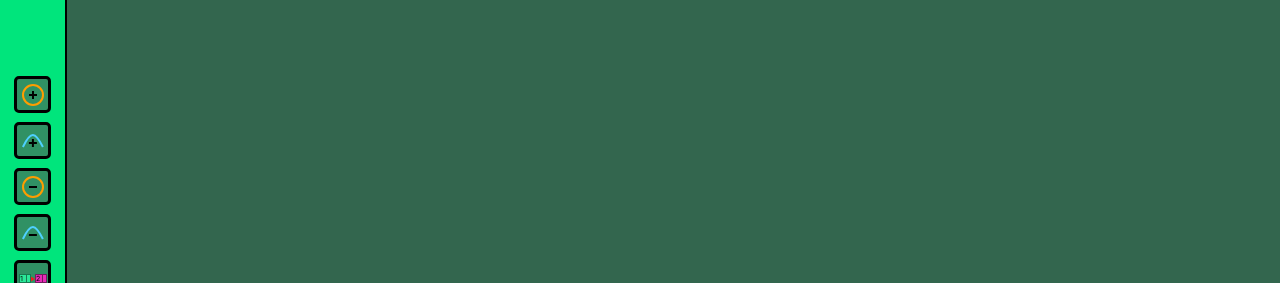
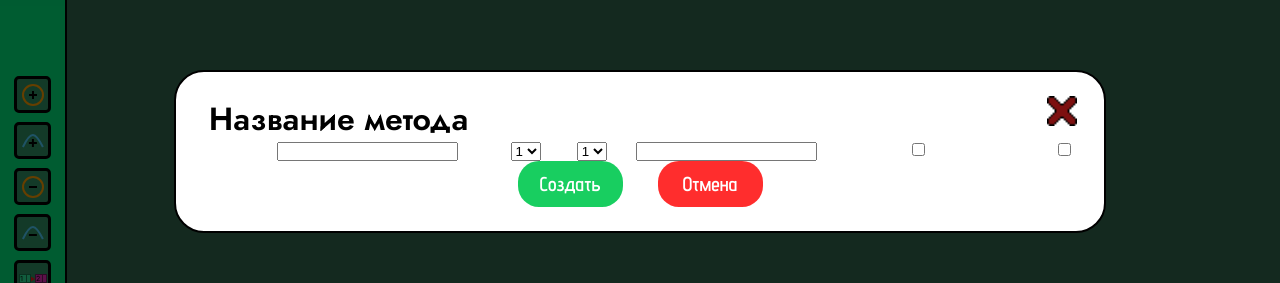
Before and after one commit to zendrolya/graph-explorer, a React (Vite) app: page / in a window 1280 px wide. Shown: the part 249-532 px from the top of the page. Built offline with nearby package versions, Linux system fonts and the light colour scheme.

Commit message:
Dialog created

```diff
--- a/src/components/Dialog/Dialog.jsx
+++ b/src/components/Dialog/Dialog.jsx
@@ -1,5 +1,46 @@
 import styles from "./Dialog.module.css";
 
-function Dialog() {}
+function Dialog({
+  text = "Текст",
+  title = "Название метода",
+  true_text = "Создать",
+  false_text = "Отмена",
+  onClose,
+}) {
+  return (
+    <div className={styles.overlay} onClick={onClose}>
+      <div className={styles.popup} onClick={(e) => e.stopPropagation()}>
+        <button className={styles.close_button} onClick={onClose}>
+          <img src="/icons/close.svg" draggable="false" alt="Закрыть" />
+        </button>
+        <h2 className={styles.title}>{title}</h2>
+        <form className={styles.form}>
+          <div className={styles.input}>
+            <label for="name">Название:</label>
+            <input type="text" id="name" />
+            <label for="from">Откуда:</label>
+            <select id="from">
+              <option value="1">1</option>
+            </select>
+            <label for="to">Куда:</label>
+            <select id="to">
+              <option value="1">1</option>
+            </select>
+            <label for="weight">Вес:</label>
+            <input type="text" id="weight" />
+            <label for="weighted">Взвешенный?</label>
+            <input type="checkbox" id="weight" />
+            <label for="directed">Ориентированный?</label>
+            <input type="checkbox" id="directed" />
+          </div>
+          <div className={styles.buttons}>
+            <button className={styles.ok_button}>{true_text}</button>
+            <button className={styles.cancel_button}>{false_text}</button>
+          </div>
+        </form>
+      </div>
+    </div>
+  );
+}
 
 export default Dialog;
--- a/src/components/Dialog/Dialog.module.css
+++ b/src/components/Dialog/Dialog.module.css
@@ -0,0 +1,76 @@
+.overlay {
+  position: fixed;
+  top: 0;
+  left: 0;
+  right: 0;
+  bottom: 0;
+  background: rgba(0, 0, 0, 0.6);
+  display: flex;
+  justify-content: center;
+  align-items: center;
+  z-index: 1000;
+}
+
+.popup {
+  display: flex;
+  flex-direction: column;
+  min-width: 502px;
+  position: relative;
+  padding: 24px 33px;
+  background: #fff;
+  border: 2px solid #000;
+  border-radius: 30px;
+}
+
+.close_button {
+  position: absolute;
+  top: 24px;
+  right: 27px;
+  background: none;
+  border: none;
+  cursor: pointer;
+}
+
+.buttons {
+  display: flex;
+  justify-content: center;
+  gap: 35px;
+}
+
+.ok_button {
+  width: 105px;
+  padding: 11px 12px;
+  background-color: #18ce60;
+  border: none;
+  border-radius: 21px;
+  cursor: pointer;
+  font-family: "Advent Pro", sans-serif;
+  font-size: 20px;
+  color: #fff;
+}
+
+.cancel_button {
+  width: 105px;
+  padding: 11px 12px;
+  background-color: #ff2d2d;
+  border: none;
+  border-radius: 21px;
+  cursor: pointer;
+  font-family: "Advent Pro", sans-serif;
+  font-size: 20px;
+  color: #fff;
+}
+
+.title {
+  font-family: "Jost", sans-serif;
+  font-size: 32px;
+  font-weight: normal;
+  color: #000;
+}
+
+.text {
+  padding: 15px 0;
+  font-family: "Fira Sans", sans-serif;
+  font-size: 20px;
+  color: #000;
+}
--- a/src/components/GraphEditor/GraphEditor.jsx
+++ b/src/components/GraphEditor/GraphEditor.jsx
@@ -5,6 +5,7 @@ import GraphView from "../GraphView/GraphView.jsx";
 import ConsoleManager from "../../core/ConsoleManager.js";
 import { useState, useEffect, useRef } from "react";
 import Popup from "../Popup/Popup.jsx";
+import Dialog from "../Dialog/Dialog.jsx";
 
 function GraphEditor() {
   const [isFullscreen, setIsFullscreen] = useState(false);
@@ -139,6 +140,7 @@ function GraphEditor() {
       />
       <main className={styles.main}>
         <GraphInstruments />
+        <Dialog />
         <GraphView
           graphData={graphData}
           onVertexClick={handleVertexClick}
```
